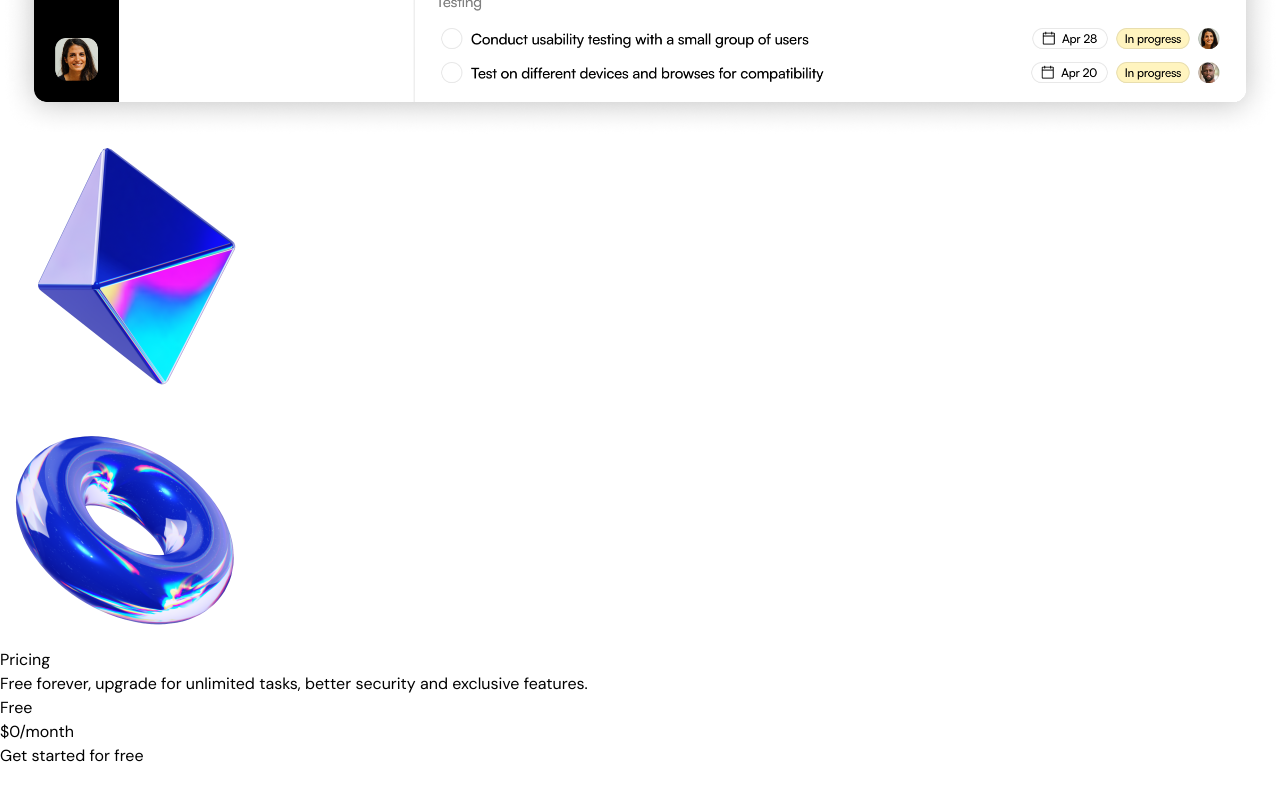
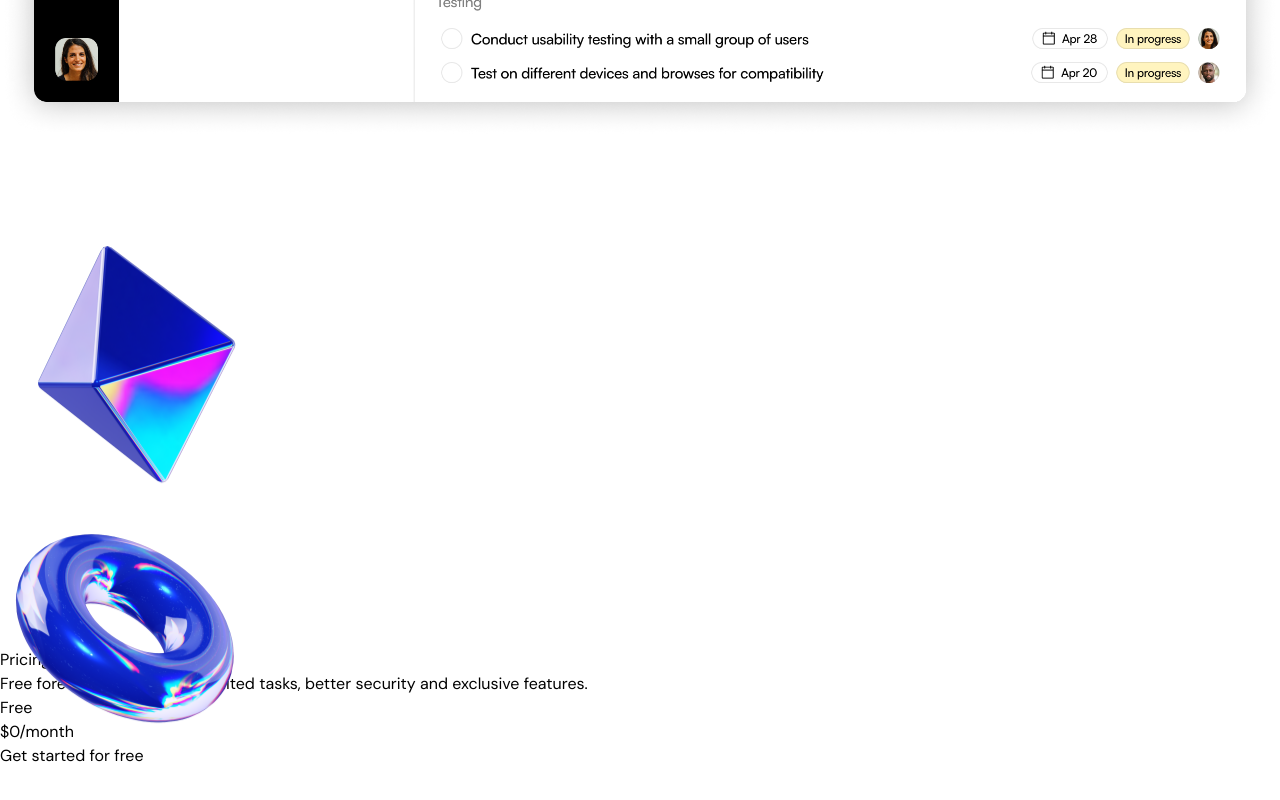
Before and after one commit to Phaniraj35/light-landing-page-ui, a Next.js app: page / in a window 1280 px wide. Shown: the part 6108-6908 px from the top of the page. Built offline with nearby package versions, Linux system fonts and the light colour scheme.

Commit message:
added animation to product showcase section

```diff
--- a/src/sections/ProductShowcase.tsx
+++ b/src/sections/ProductShowcase.tsx
@@ -1,11 +1,23 @@
+"use client";
 import productImage from '@/assets/product-image.png';
 import pyramidImage from '@/assets/pyramid.png';
 import tubeImage from '@/assets/tube.png';
 import Image from 'next/image';
+import { motion, useScroll, useTransform } from 'framer-motion';
+import { useRef } from 'react';
 
 export const ProductShowcase = () => {
+  const productShowcaseSectionRef = useRef<null|HTMLElement>(null);
+
+  const { scrollYProgress } =  useScroll({
+    target: productShowcaseSectionRef,
+    offset: ['start end', 'end start']
+  });
+
+  const translateY = useTransform(scrollYProgress, [0,1], [-150, 150]);
+
   return (
-    <section className='bg-gradient-to-b from-[#FFFFFF] to-[#D2DCFF] py-24 overflow-x-clip'>
+    <section ref={productShowcaseSectionRef} className='bg-gradient-to-b from-[#FFFFFF] to-[#D2DCFF] py-24 overflow-x-clip'>
       <div className="container">
 
         <div className="flex justify-center">
@@ -27,18 +39,22 @@
             className='mt-10'
           />
 
-          <Image
-            src={pyramidImage}
+          <motion.img
+            src={pyramidImage.src}
             className='hidden md:block md:absolute md:-right-36 md:-top-20'
             height={262}
+            width={262}
             alt='pyramid graphic'
+            style={{ translateY }}
           />
 
-          <Image
-            src={tubeImage}
+          <motion.img
+            src={tubeImage.src}
             alt='tube graphic'
             height={248}
+            width={248}
             className='hidden md:block md:absolute md:bottom-24 md:-left-36'
+            style={{ translateY }}
           />
         </div>
 
```
